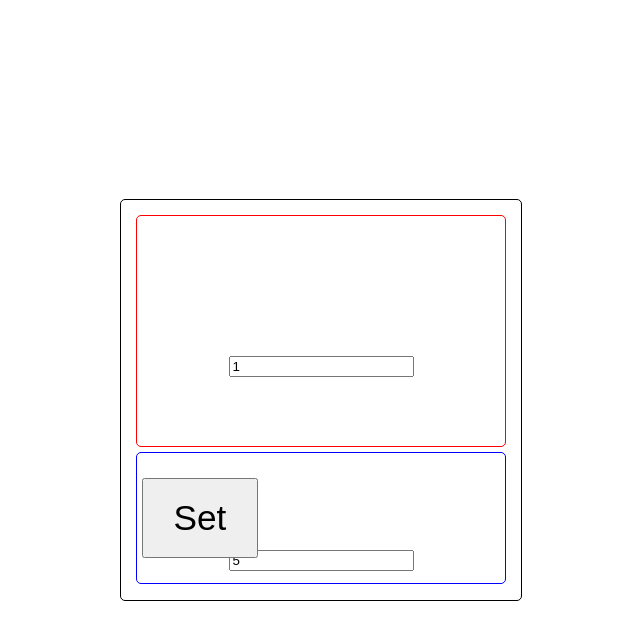
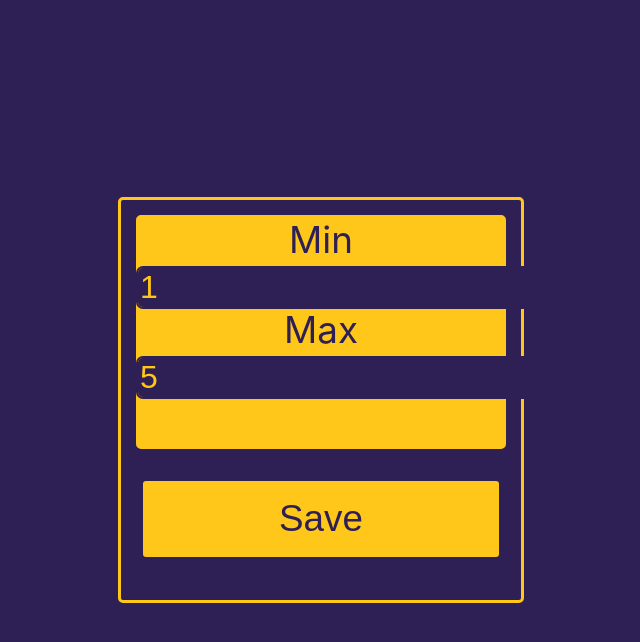
Before and after one commit to LeonShus/CounterTS, a React (Create React App) app: page / in a window 1280 px wide. Both pictures are taken after a click on the button "Set". Shown: the top 642 px of the page, without its empty margins (319-959 px from the left). Built offline with nearby package versions, Linux system fonts and the light colour scheme.

Commit message:
Add Styles

```diff
--- a/src/App.module.css
+++ b/src/App.module.css
@@ -1,7 +1,10 @@
+body {
+    background-color: #2e1f54;
+}
 .container {
     width: 400px;
     height: 400px;
-    border: 1px solid black;
+    border: 3px solid #ffc719;
     border-radius: 5px;
     position: absolute;
     top: 50%;
--- a/src/Components/Counter/CounterComponent.module.css
+++ b/src/Components/Counter/CounterComponent.module.css
@@ -4,27 +4,39 @@
 .counter{
     height: 230px;
     font-size: 10rem;
-    border: 1px solid red;
+    border: 2px solid #ffc719;
     border-radius: 5px;
     text-align: center;
     margin-bottom: 5px;
+    background-color: #ffc719;
+    color: #2e1f54;
 }
 .btnCont{
     display: grid;
     grid-template-columns: 1fr 1fr 1fr;
     align-items: center;
     grid-gap: 5px;
-
     height: 120px;
-    border: 1px solid blue;
     border-radius: 5px;
     padding: 5px;
 }
 .btn {
+    border: 2px solid #2e1f54;
+    border-radius: 5px;
     height: 80px;
-    font-size: 2.2rem;
+    font-size: 2.3rem;
+    color: #2e1f54;
+    background-color: #ffc719;
+    transition: background-color 0.5s;
+}
 
+.btn:hover {
+    border: 2px solid #ffc719;
+    color: #ffc719;
+    background-color: #2e1f54;
+    transition: background-color 0.5s;
 }
+
 .maxVal{
-    color: red;
+    color: #f00a36;
 }
--- a/src/Components/Counter/CounterComponent.tsx
+++ b/src/Components/Counter/CounterComponent.tsx
@@ -1,4 +1,4 @@
-import React, {useEffect, useState} from "react"
+import React, {useEffect} from "react"
 import classes from "./CounterComponent.module.css"
 import {Button} from "../DefaultComponent/Button";
 
@@ -29,6 +29,7 @@ export const CounterComponent = ({
 
     const disableFunc = (n: number) => counter === n
 
+    //Стиль maxCounter
     const maxCounterStyle = counter >= maxCounter ? classes.maxVal : ""
 
     return (
--- /dev/null
+++ b/src/Components/SettingsForCounter/SettingsForCounter.module.css
@@ -0,0 +1,28 @@
+.btnSet{
+    grid-template-columns: 1fr;
+}
+
+.inputsCont input{
+    font-size: 2rem;
+    color: #ffc719;
+    background-color: #2e1f54;
+    border: none;
+    border-radius: 5px;
+    outline: 2px solid #2e1f54;
+    transition: outline-offset .2s ease;
+}
+
+.inputsCont input:focus{
+    outline-offset: 2px
+}
+
+.settCont{
+    height: 230px;
+    color: #2e1f54;
+    background-color: #ffc719;
+    font-size: 2.3rem;
+    border: 2px solid #ffc719;
+    border-radius: 5px;
+    text-align: center;
+    margin-bottom: 5px;
+}
--- a/src/Components/SettingsForCounter/SettingsForCounter.tsx
+++ b/src/Components/SettingsForCounter/SettingsForCounter.tsx
@@ -1,5 +1,6 @@
 import React, {ChangeEvent} from "react"
-import classes from "../Counter/CounterComponent.module.css";
+import classes from "../Counter/CounterComponent.module.css"
+import classesSet from "./SettingsForCounter.module.css"
 import {Button} from "../DefaultComponent/Button";
 
 type SettingsForCounterPropsType = {
@@ -36,18 +37,20 @@ export const SettingsForCounter = ({
 
     return (
         <div className={classes.container}>
-            <div className={` ${classes.counter}`}>
+            <div className={` ${classesSet.settCont} ${classesSet.inputsCont}`}>
+                Min
                 <input type="number"
                        value={minCounter}
                        onChange={inpMinHandler}
                 />
+                Max
                 <input type="number"
                        value={maxCounter}
                        onChange={inpMaxHandler}
                 />
             </div>
-            <div className={classes.btnCont}>
-                <Button style={classes.btn} callback={() => props.setSettingsVisible(false)} name={"Set"}/>
+            <div className={`${classes.btnCont} ${classesSet.btnSet}`}>
+                <Button style={classes.btn} callback={() => props.setSettingsVisible(false)} name={"Save"}/>
             </div>
         </div>
     )
```
